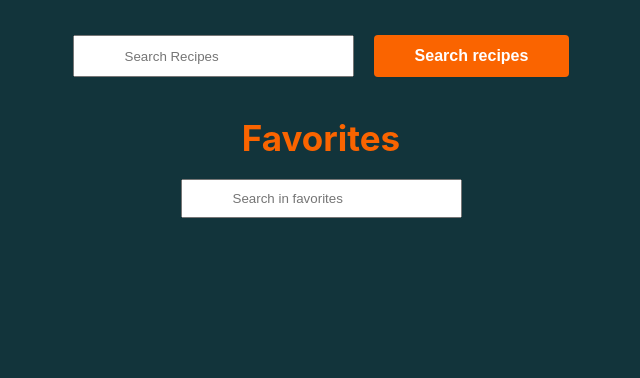
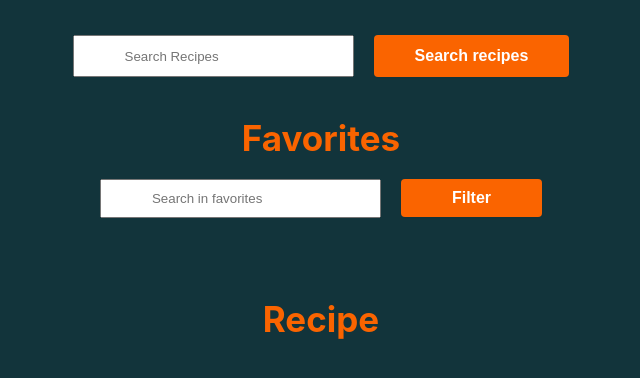
Before and after one commit to berkanserbes/my-react-projects, a React (Create React App) app in the folder favorite-food-app/: page / in a window 1280 px wide. Shown: the top 378 px of the page, without its empty margins (319-959 px from the left). Built offline with nearby package versions, Linux system fonts and the light colour scheme.

Commit message:
Modified HomePage.js

```diff
--- a/favorite-food-app/src/pages/homepage/HomePage.js
+++ b/favorite-food-app/src/pages/homepage/HomePage.js
@@ -39,6 +39,15 @@ function HomePage() {
     setFavorites(newFavorites);
   };
 
+  const onSubmit = (e) => {
+    e.preventDefault();
+    const filteredFavorites = favorites.filter((favorite) =>
+      favorite.title.toLowerCase().includes(favoriteQuery.toLowerCase())
+    );
+    setFavorites(filteredFavorites);
+    setFavoriteQuery("");
+  };
+
   return (
     <div>
       <Search handleSubmit={handleSubmit} />
@@ -51,6 +60,9 @@ function HomePage() {
             value={favoriteQuery}
             onChange={(e) => setFavoriteQuery(e.target.value)}
           />
+          <button type="submit" onClick={onSubmit}>
+            Filter
+          </button>
         </div>
         <div className="favorites">
           {favorites.map((item) => {
@@ -64,6 +76,9 @@ function HomePage() {
             );
           })}
         </div>
+      </div>
+      <div>
+        <h1 className="recipe-title">Recipe</h1>
       </div>
       <div className="items">
         {data.map((item) => {
```
